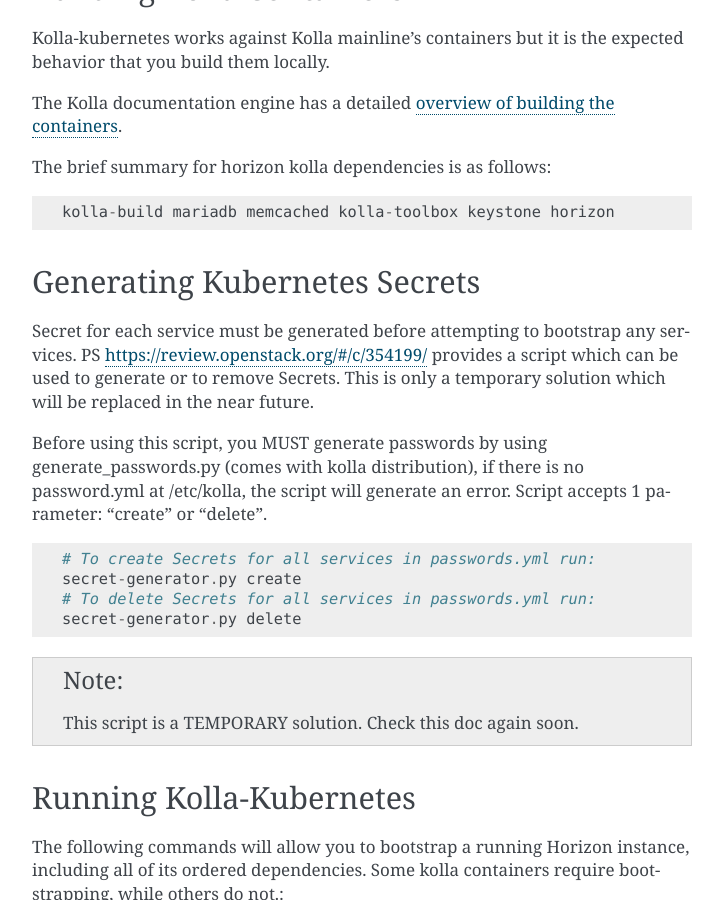
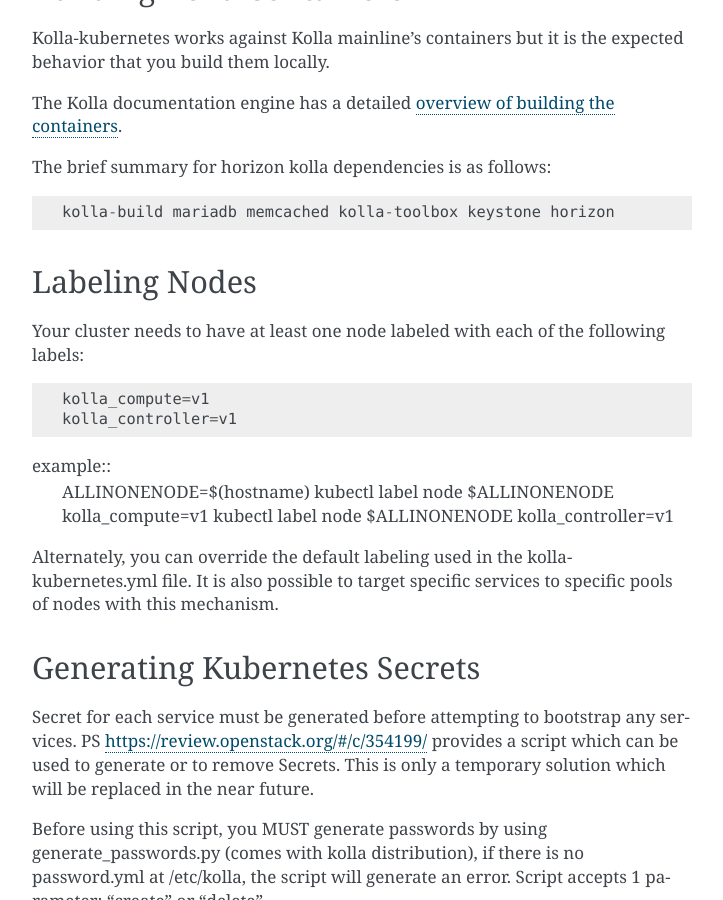
Before and after one commit to openstack-archive/kolla-kubernetes, a Sphinx documentation site: the page built from doc/source/quickstart.rst, in a window 1280 px wide and 900 px high, scrolled down 4240 px. Shown: the whole window, without its empty margins (388-1111 px from the left). Built offline with Sphinx 7.4.7, drawn with Linux system fonts in a browser that asks for light colours.

Commit message:
Host Labels
Add host labeling mechanism to allow pods to target types of nodes.

Change-Id: I3e9e0d97bd026e86b786a3e3526cb0abe83350c6
Partially-Implements: blueprint hostlabels

```diff
--- a/doc/source/quickstart.rst
+++ b/doc/source/quickstart.rst
@@ -221,6 +221,23 @@ The brief summary for horizon kolla dependencies is as follows::
 
     kolla-build mariadb memcached kolla-toolbox keystone horizon
 
+Labeling Nodes
+==============
+
+Your cluster needs to have at least one node labeled with each of the
+following labels::
+
+    kolla_compute=v1
+    kolla_controller=v1
+
+example::
+    ALLINONENODE=$(hostname)
+    kubectl label node $ALLINONENODE kolla_compute=v1
+    kubectl label node $ALLINONENODE kolla_controller=v1
+
+Alternately, you can override the default labeling used in the
+kolla-kubernetes.yml file. It is also possible to target specific
+services to specific pools of nodes with this mechanism.
 
 Generating Kubernetes Secrets
 =============================
```
Also changed, not shown: 1 other file.
